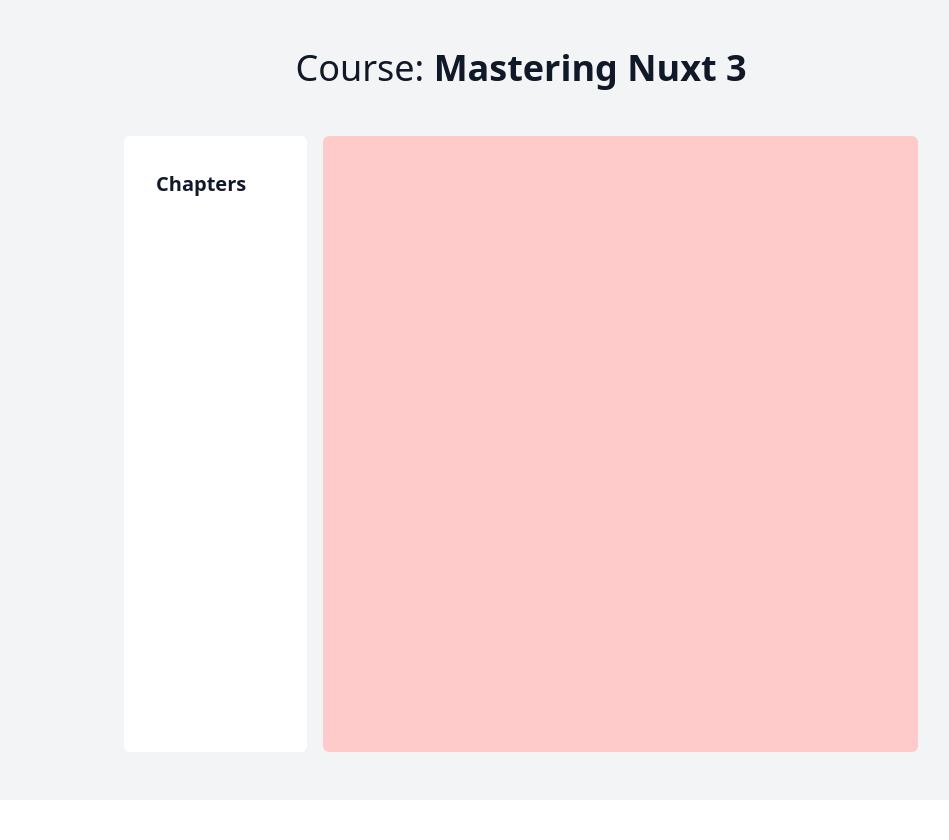
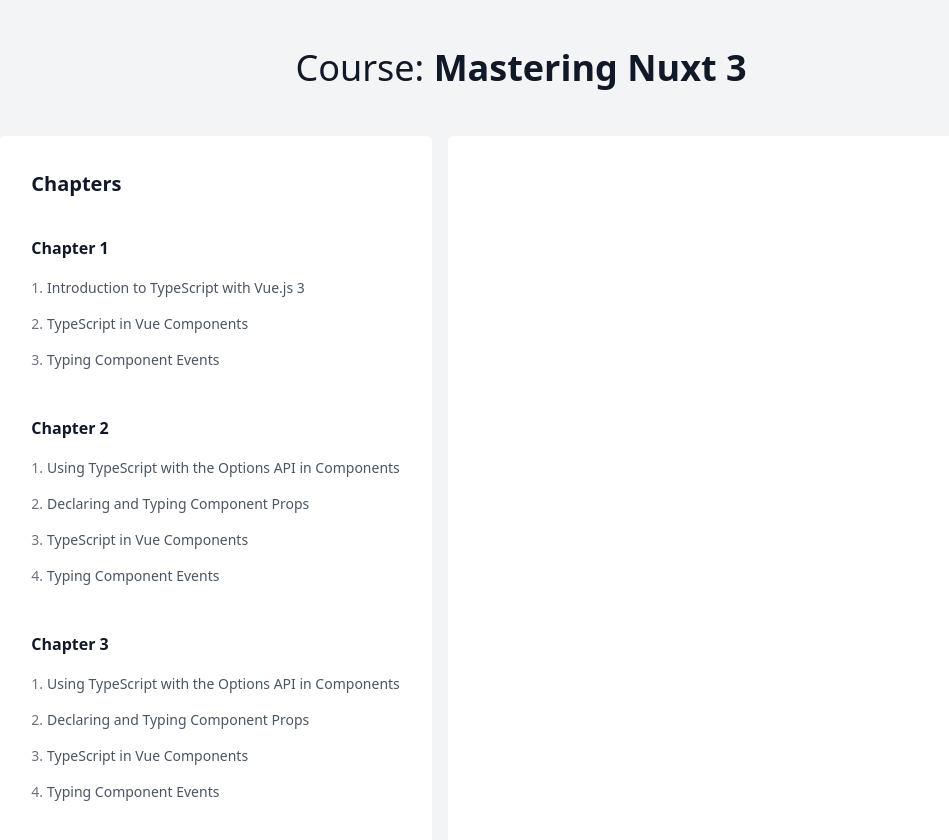
Before and after one commit to haosmos/nuxt-app, a Nuxt app: page /course in a window 1280 px wide. Shown: the top 840 px of the page, without its empty margins (119-1068 px from the left). Before the commit the page ends 800 px from the top, so only its background shows below. Built offline with nearby package versions, Linux system fonts and the light colour scheme.

Commit message:
added chapter navigation

```diff
--- /dev/null
+++ b/components/VideoPlayer.vue
@@ -0,0 +1,22 @@
+<template>
+  <iframe
+    :src="`https://player.vimeo.com/video/${props.videoId}`"
+    allow="accelerometer; autoplay; clipboard-write; encrypted-media; gyroscope; picture-in-picture"
+    allowfullscreen
+    frameborder="0"
+    height="315"
+    title="Video player"
+    width="460"
+  ></iframe>
+</template>
+
+<script lang="ts" setup>
+const props = defineProps({
+  videoId: {
+    type: Number,
+    required: true
+  }
+});
+</script>
+
+<style scoped></style>
--- a/composables/useCourse.ts
+++ b/composables/useCourse.ts
@@ -1,5 +1,16 @@
-import courseData from "./courseData";
+import courseData from './courseData';
 
 export const useCourse = () => {
-  return courseData;
-}
+  return {
+    ...courseData,
+    chapters: courseData.chapters.map(
+      (chapter) => ({
+        ...chapter,
+        lessons: chapter.lessons.map((lesson) => ({
+          ...lesson,
+          path: `/course/chapter/${chapter.slug}/lesson/${lesson.slug}`
+        }))
+      })
+    )
+  };
+};
--- a/pages/course.vue
+++ b/pages/course.vue
@@ -1,6 +1,6 @@
 <template>
   <div
-      class="p-12 bg-gray-100 w-full h-full min-h-screen flex flex-col items-center"
+    class="p-12 bg-gray-100 w-full h-full min-h-screen flex flex-col items-center"
   >
     <div class="prose mb-12">
       <h1>
@@ -13,15 +13,48 @@
 
     <div class="flex flex-row justify-center flex-grow">
       <div
-          class="prose mr-4 p-8 bg-white rounded-md min-w-[20ch] flex flex-col"
+        class="prose mr-4 p-8 bg-white rounded-md min-w-[20ch] flex flex-col"
       >
         <h3>Chapters</h3>
-        <!-- All the lessons for the course listed here -->
+
+        <div
+          v-for="chapter in chapters"
+          :key="chapter.slug"
+          class="space-y-1 mb-4 flex flex-col"
+        >
+          <h4>{{ chapter.title }}</h4>
+          <NuxtLink
+            v-for="(lesson, index) in chapter.lessons"
+            :key="lesson.slug"
+            :class="{
+              'text-blue-500': lesson.path === $route.fullPath,
+              'text-gray-600': lesson.path !== $route.fullPath
+            }"
+            :to="lesson.path"
+            class="flex flex-row space-x-1 no-underline prose-sm font-normal py-1 px-4 -mx-4"
+          >
+            <span class="text-gray-500"
+            >{{ index + 1 }}.</span
+            >
+            <span>{{ lesson.title }}</span>
+          </NuxtLink>
+        </div>
+
       </div>
 
-      <div class="prose p-12 bg-red-200 rounded-md w-[65ch]">
+      <div class="prose p-12 bg-white rounded-md w-[65ch]">
         <NuxtPage />
       </div>
     </div>
   </div>
 </template>
+
+<script setup>
+const { chapters } = useCourse();
+</script>
+
+<!--<style scoped>-->
+<!--.router-link-active {-->
+<!--  @apply text-blue-500;-->
+<!--}-->
+<!--</style>-->
--- a/pages/course/chapter/[chapterSlug]/lesson/[lessonSlug].vue
+++ b/pages/course/chapter/[chapterSlug]/lesson/[lessonSlug].vue
@@ -20,6 +20,10 @@
         Download Video
       </a>
     </div>
+    <VideoPlayer
+      v-if="lesson.videoId"
+      :videoId="lesson.videoId"
+    />
     <p>{{ lesson.text }}</p>
   </div>
 </template>
@@ -27,14 +31,24 @@
 <script setup>
 const course = useCourse();
 const route = useRoute();
+
 const chapter = computed(() => {
   return course.chapters.find(
     (chapter) => chapter.slug === route.params.chapterSlug
   );
 });
+
 const lesson = computed(() => {
   return chapter.value.lessons.find(
     (lesson) => lesson.slug === route.params.lessonSlug
   );
 });
+
+const title = computed(() => {
+  return `${lesson.value.title} - ${course.title}`;
+});
+useHead({
+  title,
+});
+
 </script>
```
Also changed, not shown: composables/courseData.js (+6 -9 lines).
